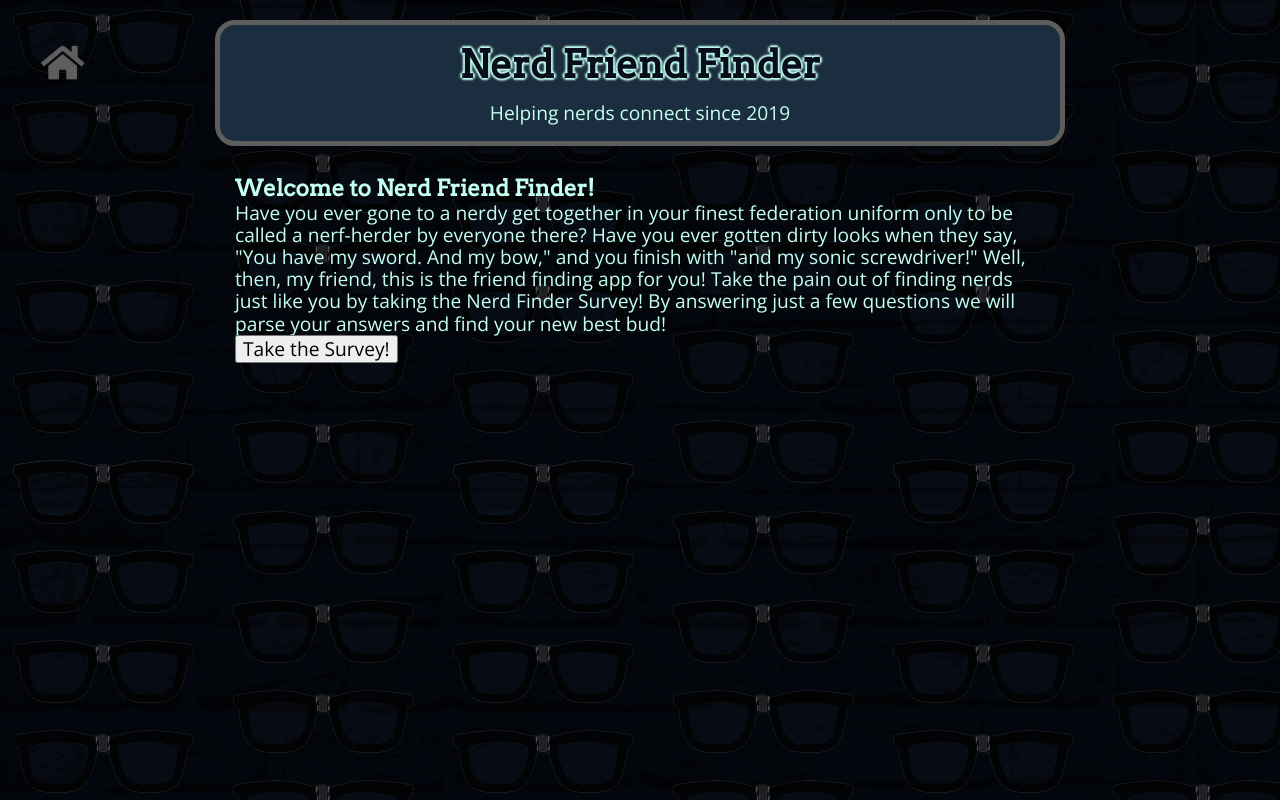
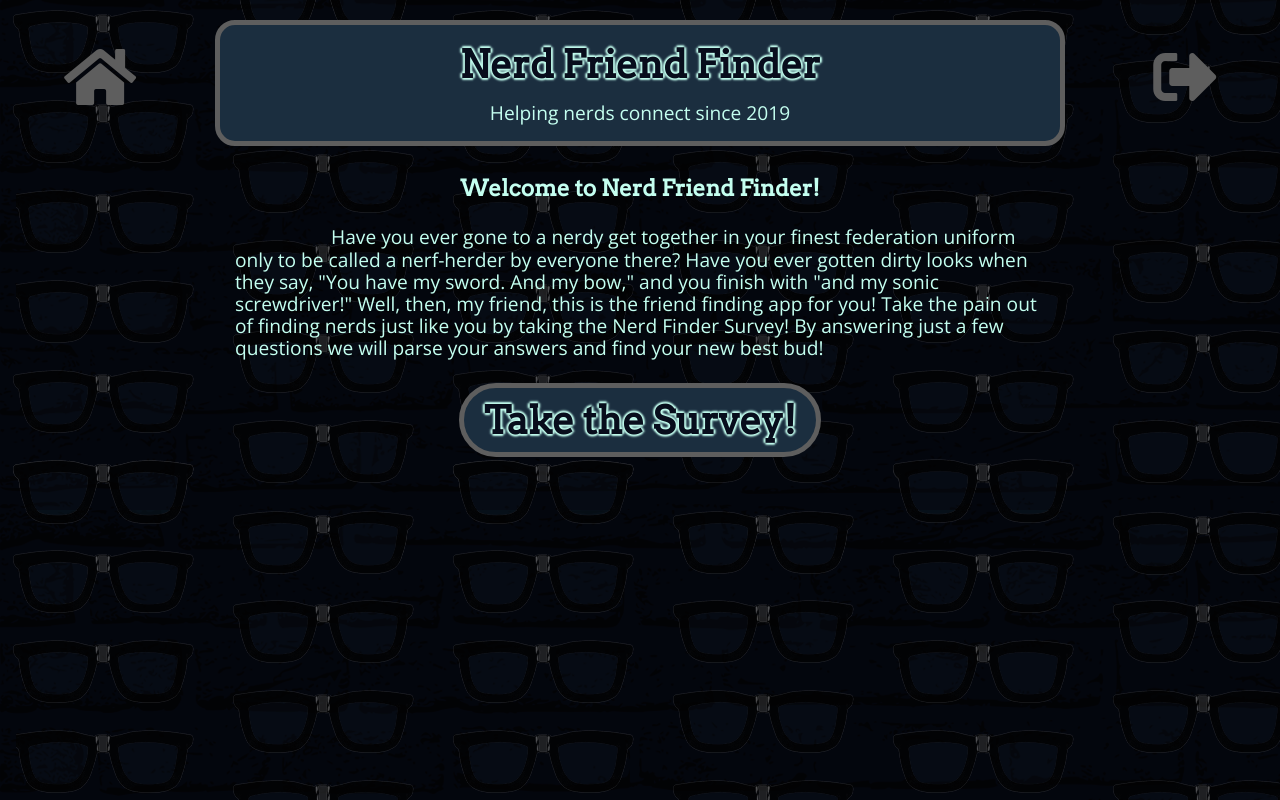
Before and after one commit to Druidan/NerdFinder, a website: page app/public/home.html in a window 1280 px wide. Drawn offline with nearby package versions, Linux system fonts and the light colour scheme; files that its build step writes are made by us from their sources; files whose address does not match are found by name.

Commit message:
Maybe done? Maybe?

```diff
--- a/app/public/css/nffStyle.css
+++ b/app/public/css/nffStyle.css
@@ -77,19 +77,20 @@ Header CSS
 .homeCorner {
     grid-area: home;
     padding-top: 20px;
-    padding-left: 20%;
+    padding-left: 5vw;
+    padding-right: 2vw;
     text-align: left !important;
-    font-size: 3vw;
+    font-size: 5vw;
 }
 
 .exitCorner {
     grid-area: exit;
     padding-top: 20px;
-    padding-right: 20%;
+    padding-right: 5vw;
+    padding-left: 2vw;
     text-align: right !important;
-    font-size: 3vw;
+    font-size: 5vw;
     /* transform: rotate(180deg); */
-
 }
 
 .fas:hover {
@@ -118,10 +119,9 @@ Header CSS
     margin-top: 2%;
 }
 
-
 /*
 -------------------------
-Main Content CSS
+Global Content CSS
 -------------------------
 */
 
@@ -130,11 +130,52 @@ Main Content CSS
     padding: 20px;
 }
 
+/*
+-------------------------
+Home Content CSS
+-------------------------
+*/
+
 .mainHome {
     display: grid;
     grid-gap: 10px;
     grid-template-columns: 1fr;
 }
+
+.welcomeNFF {
+    text-align: center;
+}
+
+.welcomeText {
+    margin-top: 3%;
+    text-indent: 1in;
+}
+
+.startSurvDiv {
+    display: flex;
+    justify-content: center;
+    text-decoration: none;
+    margin-top: 3%;
+}
+
+.surveyBtn {
+    font-family: var(--headerFont);
+    font-size: 3vw;
+    font-weight: bold;
+    padding: 10px 20px;
+    background-color: var(--secondary);
+    color: var(--primary);
+    text-shadow: -2px 0 2px var(--fontStandardColor), 0 2px 2px var(--fontStandardColor), 2px 0 2px var(--fontStandardColor), 0 -2px 2px var(--fontStandardColor);
+    border: 5px solid var(--tertiary);
+    border-radius: 40px;
+    cursor: pointer;
+}
+
+/*
+-------------------------
+Survey Content CSS
+-------------------------
+*/
 
 .mainSurvey {
     display: grid;
@@ -210,7 +251,7 @@ Main Content CSS
 
 .submitSurvBtn {
     font-family: var(--headerFont);
-    font-size: 5vw;
+    font-size: 3vw;
     font-weight: bold;
     padding: 10px 20px;
     background-color: var(--secondary);
@@ -235,9 +276,8 @@ Best Match Modal CSS
     overflow: auto;
     position: absolute;
     padding: 2%;
-    top: 0;
+    top: 10vw;
     right: 0;
-    bottom: 0;
     left: 0;
     margin: auto;
     text-align: center;
@@ -255,7 +295,7 @@ Best Match Modal CSS
 }
 
 .glide_slide {
-    width: 50% !important;
+    width: 100% !important;
     justify-content: center;
     display: inline-flex;
 }
@@ -269,6 +309,7 @@ Best Match Modal CSS
     flex-direction: column;
     flex-wrap: wrap;
     align-items: center;
+    width: 50% !important;
 }
 
 .bmImage {
@@ -278,6 +319,8 @@ Best Match Modal CSS
 .bmName {
     width: 90%;
     overflow: auto;
+    margin-top: 3%;
+    padding: 5px;
 }
 
 @media screen and (min-width: 300px) {
--- a/app/public/home.html
+++ b/app/public/home.html
@@ -22,11 +22,14 @@
             <h1 class="titleNFF">Nerd Friend Finder</h1>
             <p class="subTitleNFF">Helping nerds connect since 2019</p>
         </header>
+        <div class="exitCorner">
+            <a href="./"><i class="fas fa-sign-out-alt"></i></a>
+        </div>
         <main class="mainContent mainHome">
             <section>
                 <h3 class="welcomeNFF">Welcome to Nerd Friend Finder!</h3>
                 <p class="welcomeText">Have you ever gone to a nerdy get together in your finest federation uniform only to be called a nerf-herder by everyone there? Have you ever gotten dirty looks when they say, "You have my sword. And my bow," and you finish with "and my sonic screwdriver!" Well, then, my friend, this is the friend finding app for you! Take the pain out of finding nerds just like you by taking the Nerd Finder Survey! By answering just a few questions we will parse your answers and find your new best bud!</p>
-                <a href="./survey"><button class="surveyBtn">Take the Survey!</button></a>
+                <a class="startSurvDiv" href="./survey"><button class="surveyBtn">Take the Survey!</button></a>
             </section>
         </main>
     </body>
--- a/survey.js
+++ b/survey.js
@@ -167,6 +167,7 @@ document.addEventListener("DOMContentLoaded", function () {
         }
         document.body.scrollTop = 0;
         document.documentElement.scrollTop = 0;
+        largestDiff = numQs * 4
     }
 
     function hasClass(el, className) {
```
Also changed, not shown: app/data/nerdFriends.js (+23 -2 lines).
